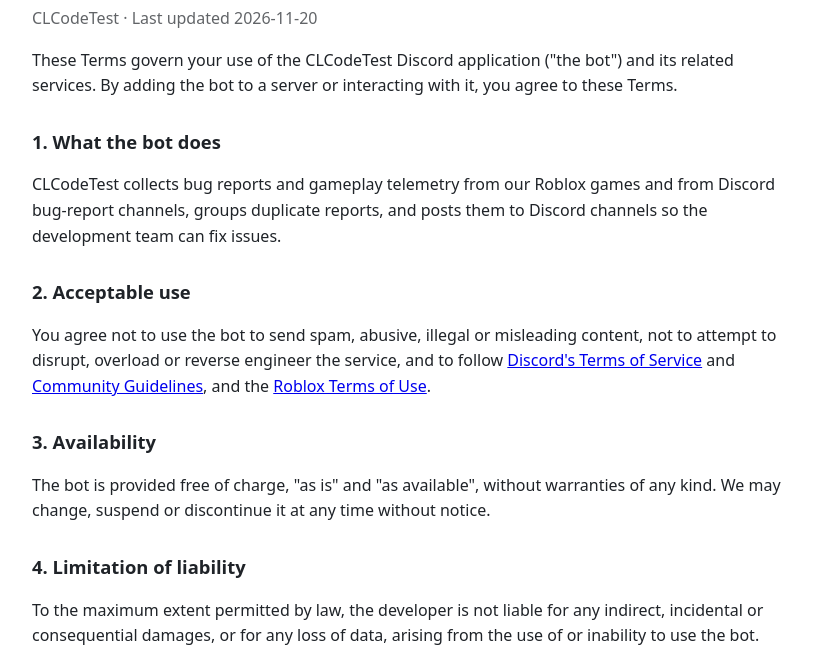
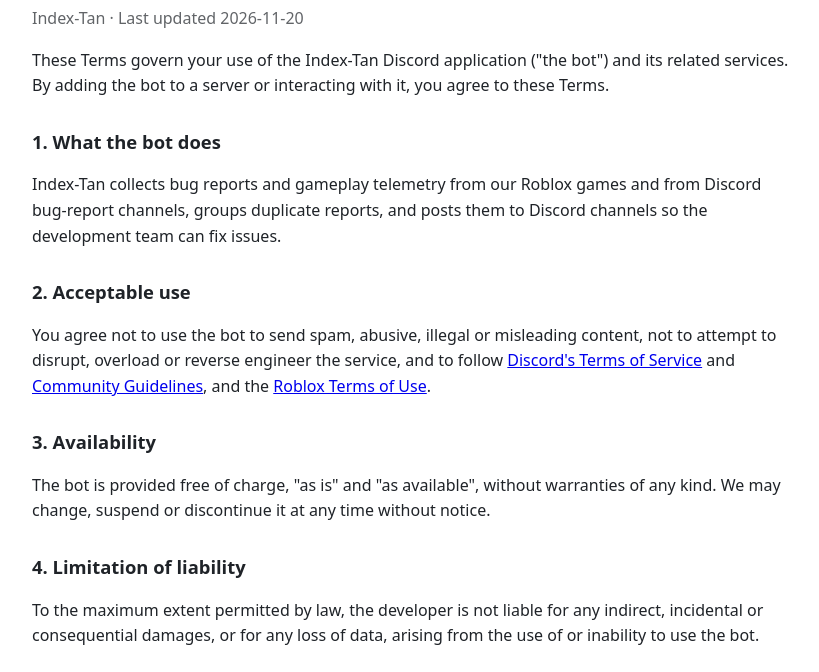
Before and after one commit to Luuckasy/discord-bot-legal, a plain HTML site: page terms.html in a window 1280 px wide. Shown: the part 128-800 px from the top of the page, without its empty margins (228-1047 px from the left). Drawn offline with Linux system fonts and the light colour scheme.

Commit message:
Rename app to Index-Tan
Co-Authored-By: Claude Opus 5.5 <noreply@anthropic.com>

```diff
--- a/terms.html
+++ b/terms.html
@@ -3,7 +3,7 @@
 <head>
 <meta charset="utf-8">
 <meta name="viewport" content="width=device-width, initial-scale=1">
-<title>Terms of Service - CLCodeTest</title>
+<title>Terms of Service - Index-Tan</title>
 <style>
   :root { color-scheme: light dark; }
   body { font-family: system-ui, -apple-system, Segoe UI, Roboto, sans-serif; line-height: 1.6;
@@ -17,13 +17,13 @@
 <body>
 <nav><a href="terms">Terms of Service</a><a href="privacy">Privacy Policy</a></nav>
 <h1>Terms of Service</h1>
-<p class="muted">CLCodeTest &middot; Last updated 2026-11-20</p>
+<p class="muted">Index-Tan &middot; Last updated 2026-11-20</p>
 
-<p>These Terms govern your use of the CLCodeTest Discord application ("the bot") and its related services.
+<p>These Terms govern your use of the Index-Tan Discord application ("the bot") and its related services.
 By adding the bot to a server or interacting with it, you agree to these Terms.</p>
 
 <h2>1. What the bot does</h2>
-<p>CLCodeTest collects bug reports and gameplay telemetry from our Roblox games and from Discord bug-report
+<p>Index-Tan collects bug reports and gameplay telemetry from our Roblox games and from Discord bug-report
 channels, groups duplicate reports, and posts them to Discord channels so the development team can fix issues.</p>
 
 <h2>2. Acceptable use</h2>
```
Also changed, not shown: privacy.html (+3 -3 lines).
